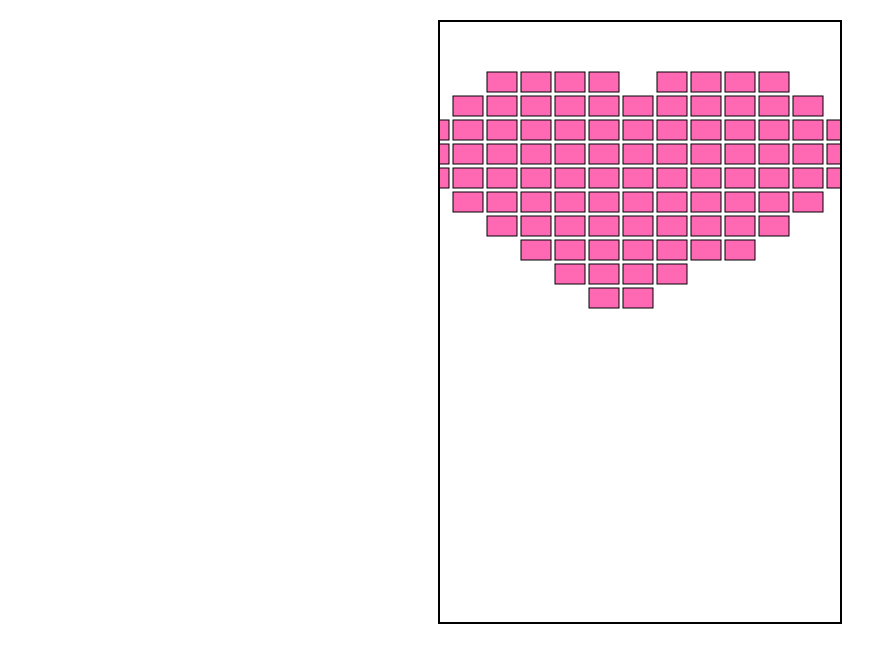
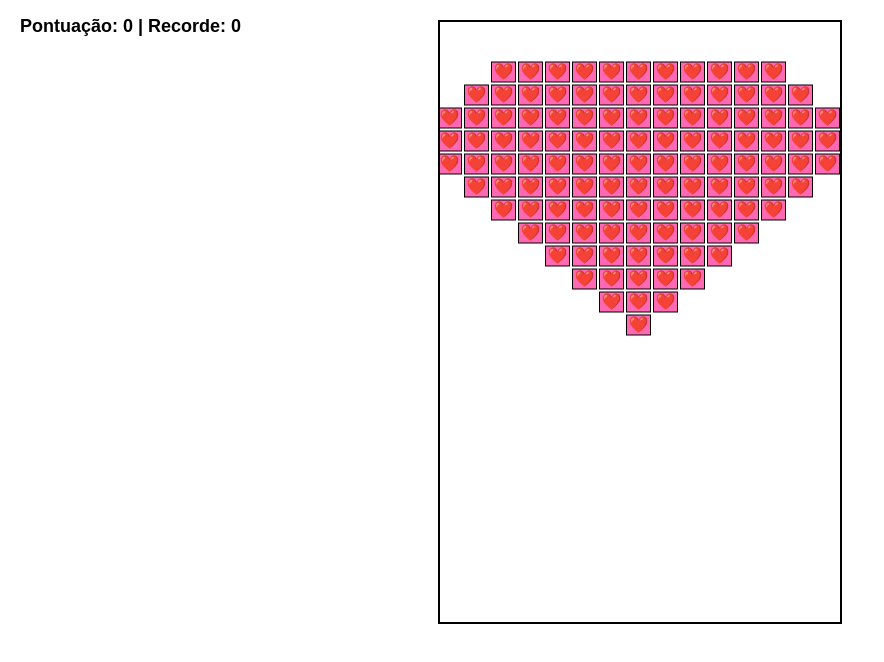
Before and after one commit to noahakilah20/bickbreakerCarol, a plain HTML site: page index.html in a window 1280 px wide. Shown: the whole page, without its empty margins (0-884 px from the left). Drawn offline with Linux system fonts and the light colour scheme.

Commit message:
Update index.html

```diff
--- a/index.html
+++ b/index.html
@@ -2,7 +2,7 @@
 <html lang="pt-br">
 <head>
   <meta charset="UTF-8" />
-  <title>Jogo da Ana - Coração com Tijolos</title>
+  <title>Jogo da Ana - Coração com Tijolos e Emojis</title>
   <style>
     body {
       margin: 0;
@@ -17,54 +17,108 @@
       border: 2px solid #000;
       box-sizing: border-box;
     }
+    #info {
+      position: absolute;
+      top: 10px;
+      left: 10px;
+      font-weight: bold;
+      font-size: 18px;
+      color: #000;
+      background: rgba(255, 255, 255, 0.8);
+      padding: 6px 10px;
+      border-radius: 12px;
+      user-select: none;
+      z-index: 10;
+    }
   </style>
 </head>
 <body>
+  <div id="info">Pontuação: 0 | Recorde: 0</div>
   <canvas id="gameCanvas" width="400" height="600"></canvas>
 
   <script>
     const canvas = document.getElementById("gameCanvas");
     const ctx = canvas.getContext("2d");
+    const info = document.getElementById("info");
 
-    // Layout do coração: 1 = desenha tijolo, 0 = vazio
+    // Layout do coração (mais cheio e arredondado)
     const heartLayout = [
-      "0011110111100",
-      "0111111111110",
-      "1111111111111",
-      "1111111111111",
-      "1111111111111",
-      "0111111111110",
-      "0011111111100",
-      "0001111111000",
-      "0000111100000",
-      "0000011000000"
+      "001111111111100",
+      "011111111111110",
+      "111111111111111",
+      "111111111111111",
+      "111111111111111",
+      "011111111111110",
+      "001111111111100",
+      "000111111111000",
+      "000011111110000",
+      "000001111100000",
+      "000000111000000",
+      "000000010000000",
     ];
 
-    const brickWidth = 30;
+    const brickWidth = 24;
     const brickHeight = 20;
-    const brickPadding = 4;
+    const brickPadding = 3;
     const offsetX = (canvas.width - (brickWidth + brickPadding) * heartLayout[0].length) / 2;
-    const offsetY = 50;
+    const offsetY = 40;
 
-    function drawHeart() {
-      ctx.clearRect(0, 0, canvas.width, canvas.height);
-      ctx.fillStyle = "#ff69b4"; // rosa tijolo
+    // Dados para pontuação
+    let score = 0;
+    let highScore = localStorage.getItem("highScoreAna") || 0;
+    info.textContent = `Pontuação: ${score} | Recorde: ${highScore}`;
 
-      for (let r = 0; r < heartLayout.length; r++) {
-        for (let c = 0; c < heartLayout[r].length; c++) {
-          if (heartLayout[r][c] === "1") {
-            const x = offsetX + c * (brickWidth + brickPadding);
-            const y = offsetY + r * (brickHeight + brickPadding);
-            ctx.fillRect(x, y, brickWidth, brickHeight);
-            // opcional: desenhar borda preta para destacar tijolos
-            ctx.strokeStyle = "#000";
-            ctx.strokeRect(x, y, brickWidth, brickHeight);
-          }
-        }
+    // Array para armazenar tijolos (x, y, status)
+    let bricks = [];
+    for (let r = 0; r < heartLayout.length; r++) {
+      bricks[r] = [];
+      for (let c = 0; c < heartLayout[r].length; c++) {
+        bricks[r][c] = {
+          x: 0,
+          y: 0,
+          status: heartLayout[r][c] === "1" ? 1 : 0
+        };
       }
     }
 
-    drawHeart();
+    // Função para desenhar tijolos rosa com emoji coração dentro
+    function drawBricks() {
+      bricks.forEach((row, r) => {
+        row.forEach((b, c) => {
+          if (b.status === 1) {
+            const x = offsetX + c * (brickWidth + brickPadding);
+            const y = offsetY + r * (brickHeight + brickPadding);
+            b.x = x;
+            b.y = y;
+
+            // Tijolo rosa
+            ctx.fillStyle = "#ff69b4";
+            ctx.fillRect(x, y, brickWidth, brickHeight);
+
+            // Borda preta para destacar tijolo
+            ctx.strokeStyle = "#000";
+            ctx.lineWidth = 1;
+            ctx.strokeRect(x, y, brickWidth, brickHeight);
+
+            // Emoji coração preto dentro do tijolo (centralizado)
+            ctx.fillStyle = "#000";
+            ctx.font = "16px Arial";
+            ctx.textAlign = "center";
+            ctx.textBaseline = "middle";
+            ctx.fillText("❤️", x + brickWidth / 2, y + brickHeight / 2 + 1);
+          }
+        });
+      });
+    }
+
+    // Só desenhar os tijolos por enquanto
+    function draw() {
+      ctx.clearRect(0, 0, canvas.width, canvas.height);
+      drawBricks();
+      requestAnimationFrame(draw);
+    }
+
+    draw();
   </script>
 </body>
 </html>
```
